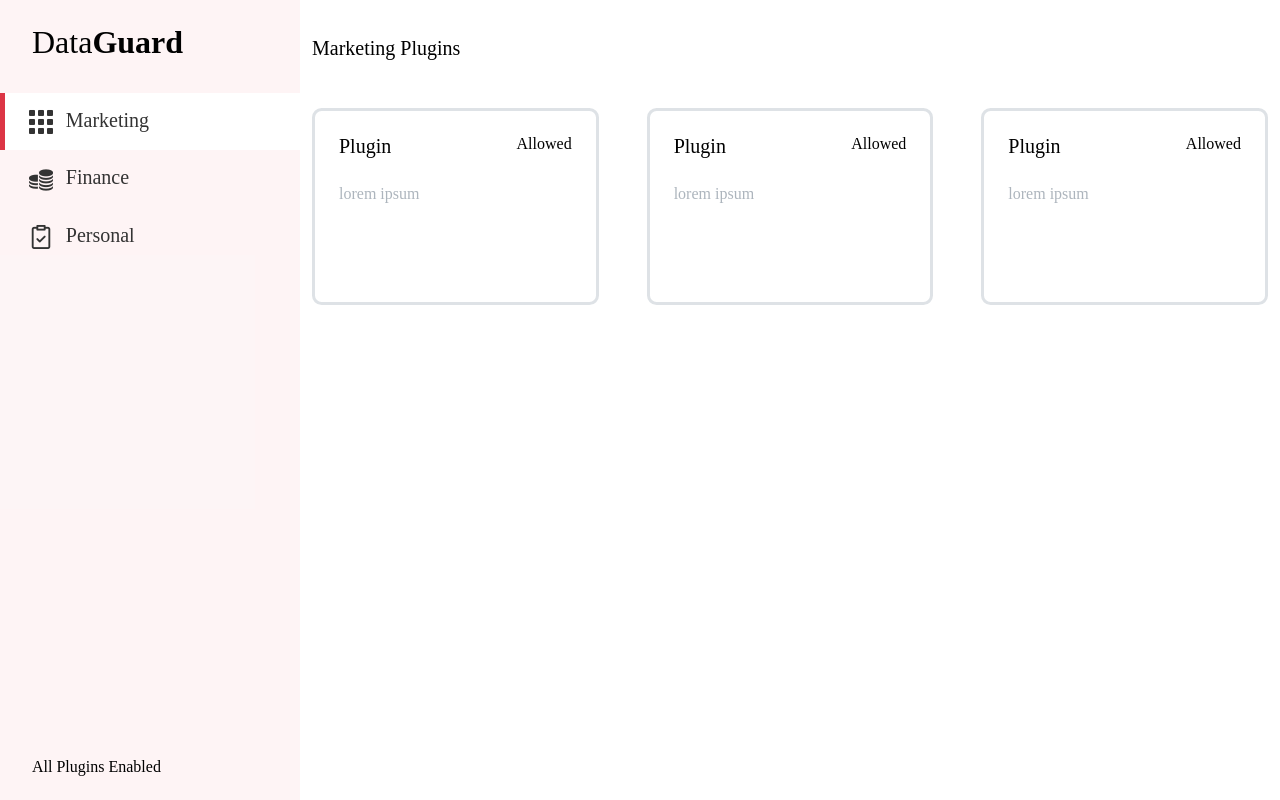
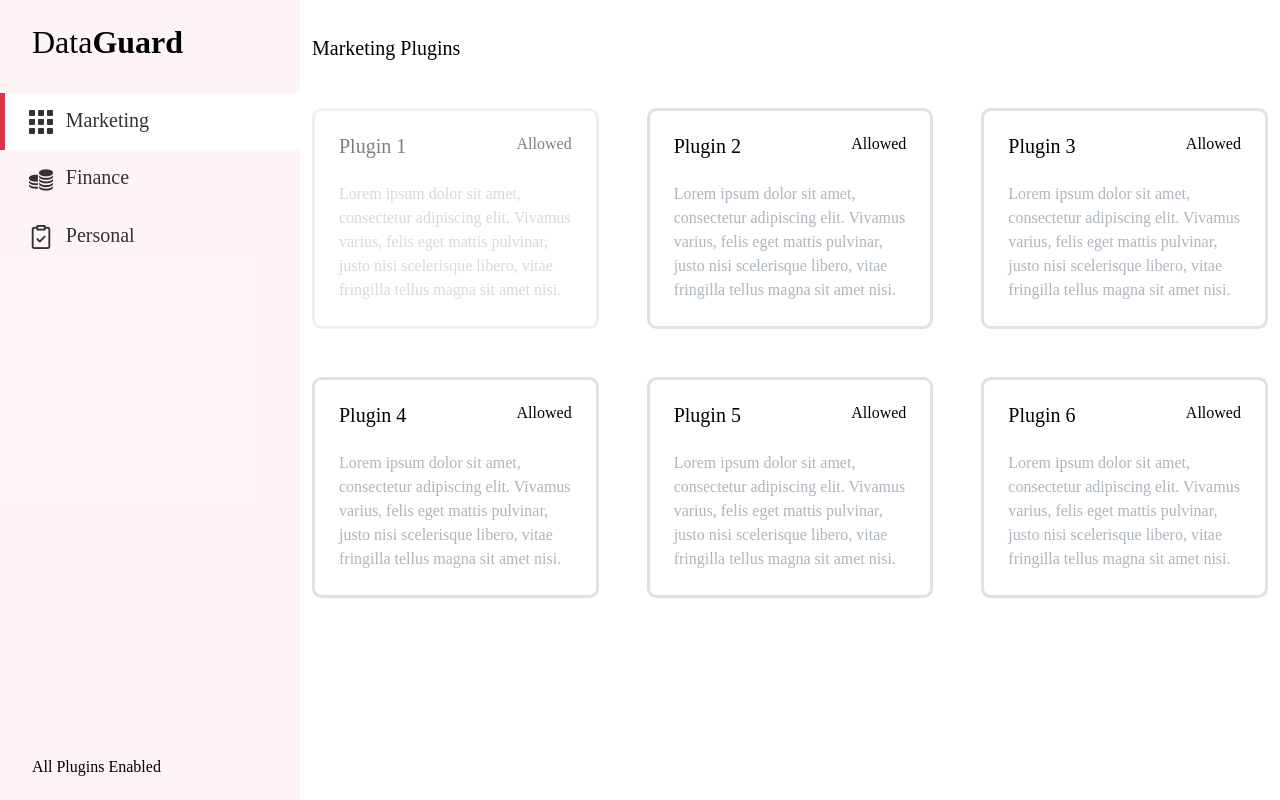
Before and after one commit to MehdiKhoshnevisz/buzzjective-front-end-challenge, a Vue app: page /marketing in a window 1280 px wide. Built offline with nearby package versions, Linux system fonts and the light colour scheme.

Commit message:
Add plugins array

```diff
--- a/src/views/Marketing.vue
+++ b/src/views/Marketing.vue
@@ -3,14 +3,16 @@
     <PageTitle />
 
     <div class="row g-lg-5">
-      <div class="col-lg-4">
-        <PluginBox />
-      </div>
-      <div class="col-lg-4">
-        <PluginBox />
-      </div>
-      <div class="col-lg-4">
-        <PluginBox />
+      <div
+        v-for="(plugin, index) in plugins"
+        :key="`${plugin.title}-${index}`"
+        class="col-lg-4"
+      >
+        <PluginBox
+          :title="`${plugin.title} ${index + 1}`"
+          :description="plugin.description"
+          :disabled="plugin.disabled"
+        />
       </div>
     </div>
   </div>
@@ -27,5 +29,54 @@ export default {
     PluginBox,
     PageTitle,
   },
+
+  computed: {
+    plugins() {
+      return [
+        {
+          title: "Plugin",
+          disabled: true,
+          description: `Lorem ipsum dolor sit amet, consectetur adipiscing elit. Vivamus varius,
+            felis eget mattis pulvinar, justo nisi scelerisque libero, vitae fringilla
+            tellus magna sit amet nisi.`,
+        },
+        {
+          title: "Plugin",
+          disabled: false,
+          description: `Lorem ipsum dolor sit amet, consectetur adipiscing elit. Vivamus varius,
+            felis eget mattis pulvinar, justo nisi scelerisque libero, vitae fringilla
+            tellus magna sit amet nisi.`,
+        },
+        {
+          title: "Plugin",
+          disabled: false,
+          description: `Lorem ipsum dolor sit amet, consectetur adipiscing elit. Vivamus varius,
+            felis eget mattis pulvinar, justo nisi scelerisque libero, vitae fringilla
+            tellus magna sit amet nisi.`,
+        },
+        {
+          title: "Plugin",
+          disabled: false,
+          description: `Lorem ipsum dolor sit amet, consectetur adipiscing elit. Vivamus varius,
+            felis eget mattis pulvinar, justo nisi scelerisque libero, vitae fringilla
+            tellus magna sit amet nisi.`,
+        },
+        {
+          title: "Plugin",
+          disabled: false,
+          description: `Lorem ipsum dolor sit amet, consectetur adipiscing elit. Vivamus varius,
+            felis eget mattis pulvinar, justo nisi scelerisque libero, vitae fringilla
+            tellus magna sit amet nisi.`,
+        },
+        {
+          title: "Plugin",
+          disabled: false,
+          description: `Lorem ipsum dolor sit amet, consectetur adipiscing elit. Vivamus varius,
+            felis eget mattis pulvinar, justo nisi scelerisque libero, vitae fringilla
+            tellus magna sit amet nisi.`,
+        },
+      ];
+    },
+  },
 };
 </script>
```
